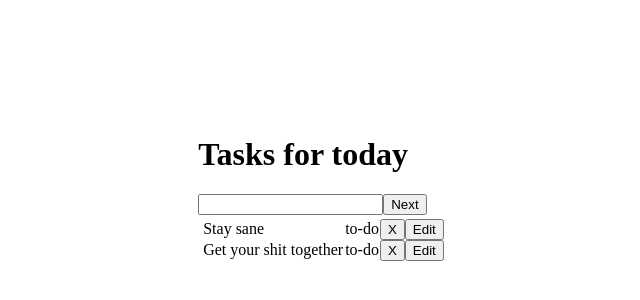
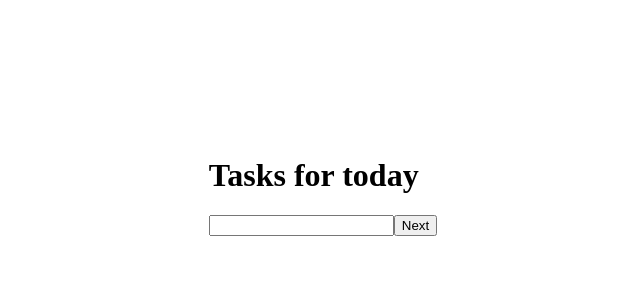
Before and after one commit to kaplosh/the-road-to-vue, a Vue app: page / in a window 1280 px wide. Shown: the part 210-510 px from the top of the page, without its empty margins (317-957 px from the left). Built offline with nearby package versions, Linux system fonts and the light colour scheme.

Commit message:
number input handling, changing status of a task

```diff
--- a/src/components/todos-v1/TodosMain.vue
+++ b/src/components/todos-v1/TodosMain.vue
@@ -5,28 +5,34 @@ export default {
   data() {
     return {
       task: '',
+      errorMsg: '',
       editedTask: null,
-      lines: [],
+      isDisabled: false,
+      stat: 1,
       tasks: [
-        {
+        /*{
           name: 'Stay sane',
           status: 'to-do'
         },
         {
           name: 'Get your shit together',
           status: 'to-do'
-        },
+        },*/
       ]
     };
   },
   methods: {
+
+
+
     submitTask() {
       if(this.task.length === 0) return;
 
       if(this.editedTask === null){
       this.tasks.push({
         name: this.task,
-        status: 'to-do'
+        status: 'to-do',
+
       });
       }else{
         this.tasks[this.editedTask].name = this.task;
@@ -41,6 +47,15 @@ export default {
 
     },
 
+    changeStat(index){
+      if(this.tasks[index].status==='to-do'){
+        this.tasks[index].status = 'done';
+      }else{
+        this.tasks[index].status = 'to-do';
+      };
+
+    },
+
     editTask(index){
       this.task = this.tasks[index].name;
       this.editedTask = index;
@@ -49,10 +64,18 @@ export default {
 
     onInput (event) {
       this.task = event.target.value;
-      console.log(event.target.value);
-    }
+
+      if(isNaN(this.task)){
+        console.log("This is not valid input");
+        this.isDisabled = true;
+
+      }else{
+        this.isDisabled = false;
+
+      }
+    },
   },
-};
+}
 </script>
 
 <template>
@@ -60,18 +83,20 @@ export default {
     <div class="app">
       <div>
         <h1 class="app-title">Tasks for today</h1>
+        <h2>{{ errorMsg }}</h2>
       </div>
       <div class="form">
-        <input type="text" :value="task" @input="onInput">
-        <button @click="submitTask">Next</button>
+        <input type="text" :value="task" v-on:keyup.enter="submitTask" @input="onInput">
+        <button :disabled='isDisabled' @click="submitTask">Next</button>
       </div>
       <div class="line">
         <tr v-for="(task, index) of tasks" :key="index">
-          <td>{{ task.name }}</td>
-          <td>{{ task.status }}</td>
-           <button @click = "deleteTask(index)">X</button>
-           <button @click = "editTask(index)">Edit</button>
+          <td>{{ task.name }} </td>
+          <td><button @click = "changeStat(index)"> {{ task.status }} </button> </td>
+           <td><button @click = "deleteTask(index)">X</button></td>
+           <td><button @click = "editTask(index)">Edit</button></td>
           </tr>
+        <tr> </tr>
         </div>
     </div>
   </div>
```
